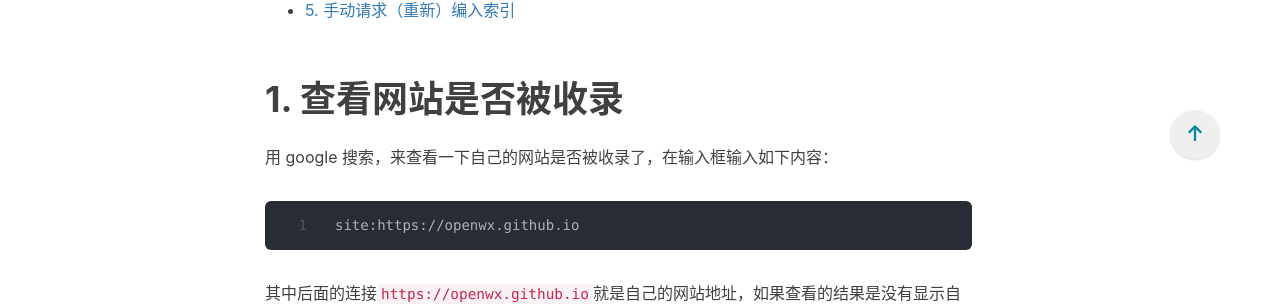
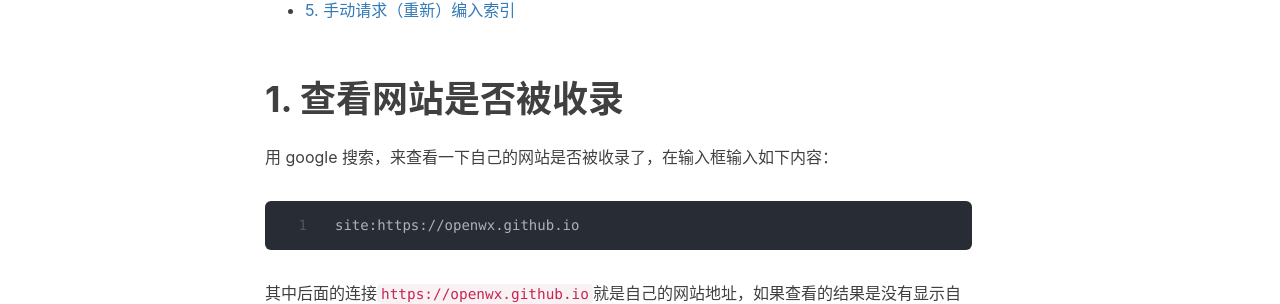
Before and after one commit to Turing-bot/Blog, a Jekyll site: the page built from _posts/2022-09-26-Jekyll-SEO.md, in a window 1280 px wide. Shown: the part 731-1035 px from the top of the page. Built offline with Jekyll 4.4.1, drawn with Linux system fonts in a browser that asks for light colours; nearby versions of some CDN libraries; comment, search, counter and statistics services are not loaded.

Commit message:
update blog

```diff
--- a/_includes/top.html
+++ /dev/null
@@ -1,35 +0,0 @@
-<div id="backtop">
-  <a href="#">
-    <i class="fa-solid fa-arrow-up"></i>
-  </a>
-</div>
-
-<style type="text/css">
-  #backtop a {
-    /* back to top button */
-    text-align: center;
-    line-height: 50px;
-    font-size: 18px;
-    width: 50px;
-    height: 50px;
-    position: fixed;
-    bottom: 10px; /* 小按钮到浏览器底边的距离 */
-    right: 60px; /* 小按钮到浏览器右边框的距离 */
-    color: #0085a1; /* 小按钮中文字的颜色 */
-    z-index: 1000;
-    background: #efefef; /* 小按钮底色 */
-    padding: auto; /* 小按钮中文字到按钮边缘的距离 */
-    border-radius: 50px; /* 小按钮圆角的弯曲程度（半径）*/
-    -moz-border-radius: 50px;
-    -webkit-border-radius: 50px;
-    font-weight: bold; /* 小按钮中文字的粗细 */
-    text-decoration: none !important;
-    box-shadow: 0 1px 2px rgba(0, 0, 0, 0.15), 0 1px 0 #fff inset;
-  }
-
-  #backtop a:hover {
-    /* 小按钮上有鼠标悬停时 */
-    background: #0085a1; /* 小按钮的底色 */
-    color: #fff; /* 文字颜色 */
-  }
-</style>
--- a/_layouts/post.html
+++ b/_layouts/post.html
@@ -78,9 +78,6 @@ layout: default
         </div>
       </div>
       {% endunless %}
-
-      <!--top  -->
-      {% include top.html %}
 
       <!-- Sidebar Container -->
       <div
```
